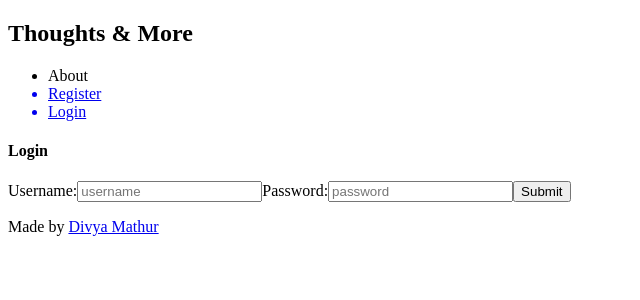
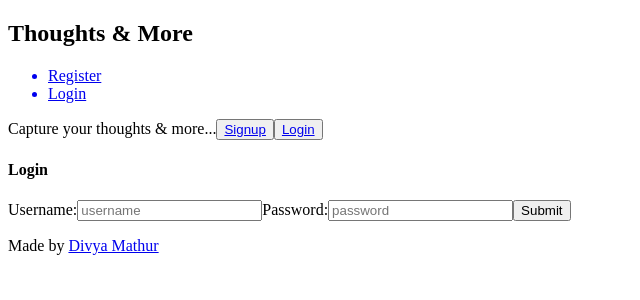
Before and after one commit to luckyrose89/Journal-App, a React (Create React App) app in the folder client/: page /login in a window 1280 px wide. Shown: the top 300 px of the page, without its empty margins (0-640 px from the left). Built offline with nearby package versions, Linux system fonts and the light colour scheme; no server answers.

Commit message:
add landing component

```diff
--- a/client/src/App.js
+++ b/client/src/App.js
@@ -1,8 +1,9 @@
 import React from "react";
-import { Route, Switch } from "react-router-dom";
+import { Route, Switch, Redirect } from "react-router-dom";
 import ProtectRoutes from "../src/auth/protectedRoutes";
 import Header from "../src/Landing/header";
 import Footer from "../src/Landing/footer";
+import Landing from "../src/Landing/landing";
 import NoteList from "../src/notes/noteList";
 import EditNote from "../src/notes/editNotes";
 import Login from "../src/auth/login";
@@ -12,10 +13,12 @@ function App() {
   return (
     <div className="App">
       <Header />
+      <Landing />
       <Switch>
         <Route path="/signup" component={Signup} />
         <Route path="/login" component={Login} />
         <ProtectRoutes path="/notes" component={NoteList} />
+        <Route exact path="/" render={() => <Redirect to="/notes" />} />
         <Route path="/edit/:id" component={EditNote} />
       </Switch>
       <Footer />
--- a/client/src/Landing/header.js
+++ b/client/src/Landing/header.js
@@ -10,7 +10,6 @@ function Header(props) {
         <React.Fragment>
           <div>
             <ul>
-              <li>About</li>
               <Link to="/signup">
                 <li>Register</li>
               </Link>
@@ -24,7 +23,7 @@ function Header(props) {
         <React.Fragment>
           <div>
             <ul>
-              <li>About</li>
+              <li>Hi {props.user.username}!</li>
               <li onClick={() => props.logout()}>Logout</li>
             </ul>
           </div>
--- a/client/src/Landing/landing.js
+++ b/client/src/Landing/landing.js
@@ -1,11 +1,26 @@
 import React from "react";
+import Header from "./header";
+import Footer from "./footer";
+import NoteList from "../notes/noteList";
+import { Link } from "react-router-dom";
+import { withAppContext } from "../AppContext";
 
-function Landing() {
-  return (
-    <div>
-      <div>Capture your thoughts & more...</div>
-    </div>
-  );
+function Landing(props) {
+  if (!props.token) {
+    return (
+      <div>
+        Capture your thoughts & more...
+        <button>
+          <Link to="/signup">Signup</Link>
+        </button>
+        <button>
+          <Link to="/login">Login</Link>
+        </button>
+      </div>
+    );
+  } else {
+    return <div />;
+  }
 }
 
-export default Landing;
+export default withAppContext(Landing);
```
